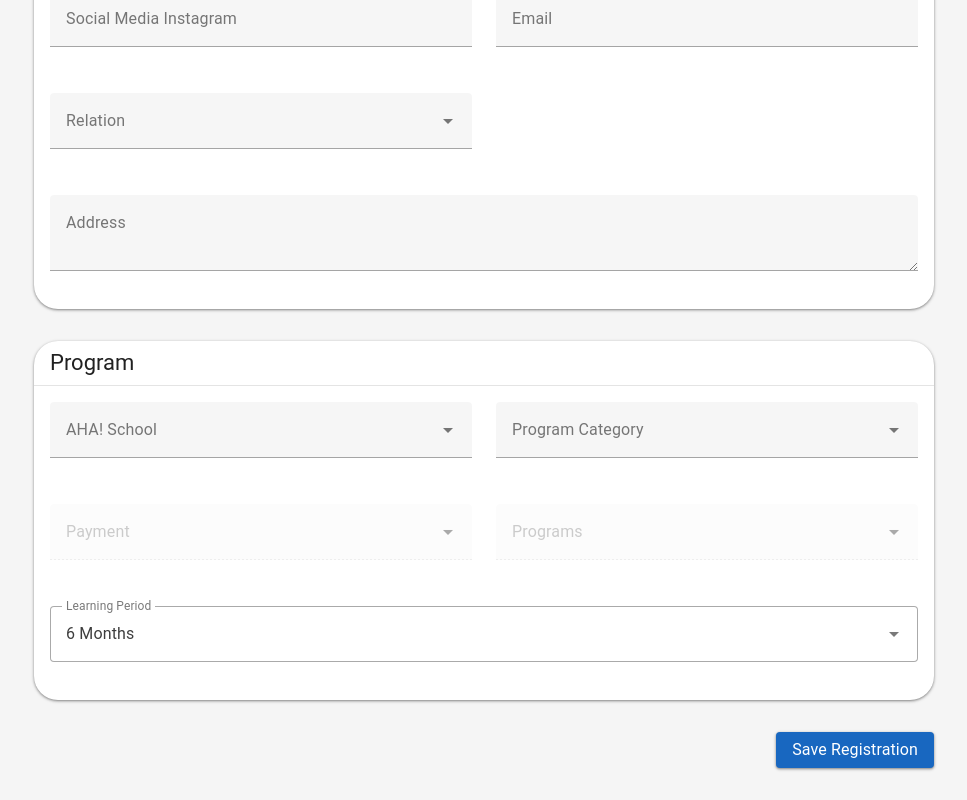
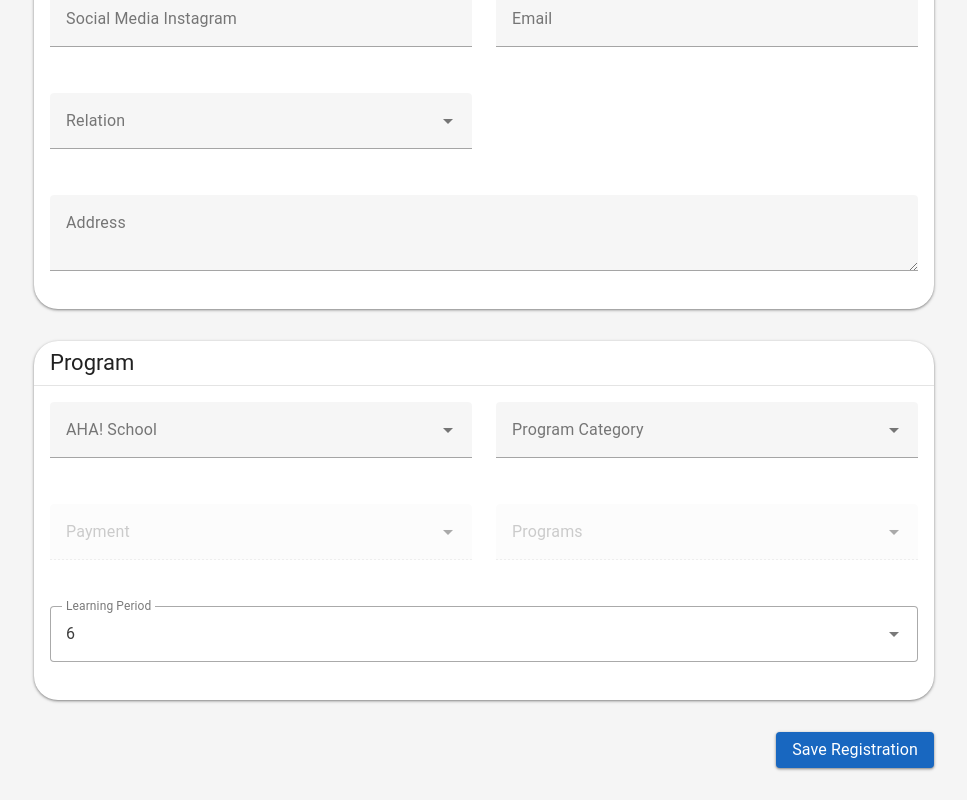
Before and after one commit to aldoaziiz/aha-montessori, a Vue app: page /public-registrations in a window 1280 px wide. Shown: the part 1696-2496 px from the top of the page, without its empty margins (156-1123 px from the left). Built offline with nearby package versions, Linux system fonts and the light colour scheme; no server answers; a small style sheet from the web is missing.

Commit message:
ubah learning period pendaftaran menjadi 1 - 12

```diff
--- a/src/components/Admissions/PublicRegistrations.vue
+++ b/src/components/Admissions/PublicRegistrations.vue
@@ -303,8 +303,18 @@
                 v-model="form.registration.program_duration_months"
                 label="Learning Period"
                 :items="[
-                  { title: '6 Months', value: 6 },
-                  { title: '12 Months', value: 12 },
+                  { title: '1', value: 1 },
+                  { title: '2', value: 2 },
+                  { title: '3', value: 3 },
+                  { title: '4', value: 4 },
+                  { title: '5', value: 5 },
+                  { title: '6', value: 6 },
+                  { title: '7', value: 7 },
+                  { title: '8', value: 8 },
+                  { title: '9', value: 9 },
+                  { title: '10', value: 10 },
+                  { title: '11', value: 11 },
+                  { title: '12', value: 12 },
                 ]"
                 item-title="title"
                 item-value="value"
--- a/src/components/Admissions/Registrations.vue
+++ b/src/components/Admissions/Registrations.vue
@@ -392,8 +392,18 @@
                 v-model="form.registration.program_duration_months"
                 label="Learning Period"
                 :items="[
-                  { title: '6 Months', value: 6 },
-                  { title: '12 Months', value: 12 },
+                  { title: '1', value: 1 },
+                  { title: '2', value: 2 },
+                  { title: '3', value: 3 },
+                  { title: '4', value: 4 },
+                  { title: '5', value: 5 },
+                  { title: '6', value: 6 },
+                  { title: '7', value: 7 },
+                  { title: '8', value: 8 },
+                  { title: '9', value: 9 },
+                  { title: '10', value: 10 },
+                  { title: '11', value: 11 },
+                  { title: '12', value: 12 },
                 ]"
                 item-title="title"
                 item-value="value"
--- a/src/components/Transactions/RegistrationEdit.vue
+++ b/src/components/Transactions/RegistrationEdit.vue
@@ -142,8 +142,18 @@
                 v-model="form.program_duration_months"
                 label="Learning Period"
                 :items="[
-                  { title: '6 Months', value: 6 },
-                  { title: '12 Months', value: 12 },
+                  { title: '1', value: 1 },
+                  { title: '2', value: 2 },
+                  { title: '3', value: 3 },
+                  { title: '4', value: 4 },
+                  { title: '5', value: 5 },
+                  { title: '6', value: 6 },
+                  { title: '7', value: 7 },
+                  { title: '8', value: 8 },
+                  { title: '9', value: 9 },
+                  { title: '10', value: 10 },
+                  { title: '11', value: 11 },
+                  { title: '12', value: 12 },
                 ]"
                 item-title="title"
                 item-value="value"
```
